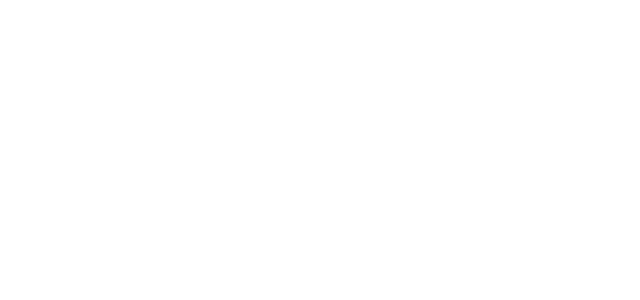
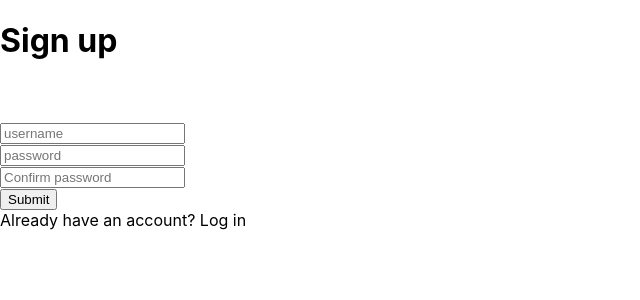
Before and after one commit to TEC-VIT/Medicare-Box, a React (Create React App) app in the folder med-app/: page /Signup in a window 1280 px wide. Shown: the top 300 px of the page, without its empty margins (0-640 px from the left). Built offline with nearby package versions, Linux system fonts and the light colour scheme.

Commit message:
signup and login added

```diff
--- a/med-app/src/App.js
+++ b/med-app/src/App.js
@@ -1,8 +1,11 @@
 import React, { Component } from 'react';
 import './App.css';
+
 import firebase from './firebase.js';
 import Home from './MainPage/home.js';
 import Name from './NewMedicine/Page1/name';
+import Login from "./MainPage/login"
+import Signup from "./MainPage/signup"
 import { BrowserRouter as Router, Switch, Route } from 'react-router-dom';
 
 const App= () =>{
@@ -11,10 +14,13 @@
       <Switch>
         <Route exact path='/' component={Home} />
         <Route exact path='/newname' component={Name} />
+        <Route exact path='/Signup' component={Signup} />
+        <Route exact path='/Login' component={Login} />
       </Switch>
     </Router>
   )
 }
+
 export default App;
 
 // class App extends Component {
--- /dev/null
+++ b/med-app/src/Authentication/authContext.js
@@ -0,0 +1,36 @@
+import React, { useContext, useState, useEffect } from 'react'
+import { auth } from "./firebaseAuth"
+
+const AuthContext = React.createContext()
+
+export function useAuth(){
+  return useContext(AuthContext)
+}
+
+export function AuthProvider({ children }) {
+
+  const [currentUser, setCurrentUser] = useState()
+
+  function signup(email, password) {
+    return auth.createUserWithEmailAndPassword(email, password)
+  }
+
+  useEffect(() => {
+    const unsubscribe = auth.onAuthStateChanged(user =>{
+      setCurrentUser(user)
+    })
+
+    return unsubscribe
+  }, [])
+
+  const value = {
+    currentUser,
+    signup
+  }
+
+  return (
+    <AuthContext.Provider value={value}>
+      { children }
+    </AuthContext.Provider>
+  )
+}
--- /dev/null
+++ b/med-app/src/Authentication/firebaseAuth.js
@@ -0,0 +1,15 @@
+import firebase from "firebase"
+import "firebase/auth"
+
+const app1  = firebase.initializeApp({
+    apiKey: "AIzaSyCdoiR98PiYs4D-85cNktoGkqyyxEABEBc",
+    authDomain: "medicare-box.firebaseapp.com",
+    projectId: "medicare-box",
+    storageBucket: "medicare-box.appspot.com",
+    messagingSenderId: "866158574923",
+    appId: "1:866158574923:web:c1cd16e18960c045d3fcce",
+    measurementId: "G-9B9B131KG8"
+});
+
+export const auth = app1.auth()
+export default app1
--- /dev/null
+++ b/med-app/src/MainPage/login.js
@@ -0,0 +1,55 @@
+import React, { useState } from "react"
+
+function Login() {
+  const [values, setValues] = useState({
+    username: "",
+    password: ""
+
+  });
+
+  const handleUsernameChange = (event) => {
+    setValues({ ...values, username: event.target.value })
+  }
+
+  const handlePasswordChange = (event) => {
+    setValues({ ...values, password: event.target.value })
+  }
+
+  const [submitted, setSubmitted] = useState(false);
+
+  const handleSubmit = (event) => {
+    event.preventDefault();
+    setSubmitted(true);
+  }
+
+  return (
+    <div>
+      <h1>Login</h1>
+      <form onSubmit={handleSubmit}>
+        <br></br>
+        {submitted ? <div>Success!</div> : null}
+        <br></br>
+        <input
+          value={values.username}
+          onChange={handleUsernameChange}
+          type="email"
+          placeholder="username" />
+        <br></br>
+        <input
+          value={values.password}
+          onChange={handlePasswordChange}
+          type="password"
+          placeholder="password" />
+        <br></br>
+        <input
+          type="submit"
+          placeholder="submit" />
+      </form>
+      <div>
+        Create an account? Sign up
+      </div>
+    </div>
+  )
+}
+
+export default Login
--- /dev/null
+++ b/med-app/src/MainPage/signup.js
@@ -0,0 +1,70 @@
+import React, { useState } from "react"
+import { useAuth } from "../Authentication/authContext";
+
+function Signup() {
+  const [values, setValues] = useState({
+    username: "",
+    password: "",
+    confirmPassword: ""
+  });
+
+  //const { signup } = useAuth()
+
+  const handleUsernameChange = (event) => {
+    setValues({ ...values, username: event.target.value })
+  }
+
+  const handlePasswordChange = (event) => {
+    setValues({ ...values, password: event.target.value })
+  }
+
+  const handleConfirmPasswordChange = (event) => {
+    setValues({ ...values, confirmPassword: event.target.value })
+  }
+
+  const [submitted, setSubmitted] = useState(false);
+
+  const handleSubmit = (event) => {
+    event.preventDefault();
+    setSubmitted(true);
+
+
+  }
+
+  return (
+    <div>
+      <h1>Sign up</h1>
+      <form onSubmit={handleSubmit}>
+        <br></br>
+        {submitted ? <div>Success!</div> : null}
+        <br></br>
+        <input
+          value={values.username}
+          onChange={handleUsernameChange}
+          type="email"
+          placeholder="username" />
+        <br></br>
+        <input
+          value={values.password}
+          onChange={handlePasswordChange}
+          type="password"
+          placeholder="password" />
+        <br></br>
+        <input
+          value={values.confirmPassword}
+          onChange={handleConfirmPasswordChange}
+          type="password"
+          placeholder="Confirm password" />
+        <br></br>
+        <input
+          type="submit"
+          placeholder="submit" />
+      </form>
+      <div>
+        Already have an account? Log in
+      </div>
+    </div>
+  )
+}
+
+export default Signup;
--- a/med-app/src/firebase.js
+++ b/med-app/src/firebase.js
@@ -1,19 +1,19 @@
-import firebase from 'firebase'
+// import firebase from 'firebase'
 
-// Your web app's Firebase configuration
-  // For Firebase JS SDK v7.20.0 and later, measurementId is optional
-  var firebaseConfig = {
-    apiKey: "AIzaSyCdoiR98PiYs4D-85cNktoGkqyyxEABEBc",
-    authDomain: "medicare-box.firebaseapp.com",
-    databaseURL: "https://medicare-box-default-rtdb.asia-southeast1.firebasedatabase.app",
-    projectId: "medicare-box",
-    storageBucket: "medicare-box.appspot.com",
-    messagingSenderId: "866158574923",
-    appId: "1:866158574923:web:c1cd16e18960c045d3fcce",
-    measurementId: "G-9B9B131KG8"
-  };
-  // Initialize Firebase
-  firebase.initializeApp(firebaseConfig);
-  firebase.analytics();
+// // Your web app's Firebase configuration
+//   // For Firebase JS SDK v7.20.0 and later, measurementId is optional
+//   var firebaseConfig = {
+//     apiKey: "AIzaSyCdoiR98PiYs4D-85cNktoGkqyyxEABEBc",
+//     authDomain: "medicare-box.firebaseapp.com",
+//     databaseURL: "https://medicare-box-default-rtdb.asia-southeast1.firebasedatabase.app",
+//     projectId: "medicare-box",
+//     storageBucket: "medicare-box.appspot.com",
+//     messagingSenderId: "866158574923",
+//     appId: "1:866158574923:web:c1cd16e18960c045d3fcce",
+//     measurementId: "G-9B9B131KG8"
+//   };
+//   // Initialize Firebase
+//   firebase.initializeApp(firebaseConfig);
+//   firebase.analytics();
 
-  export default firebase;
+//   export default firebase;
```
Also changed, not shown: 2 other files (tests, documents, lock files or other folders).
